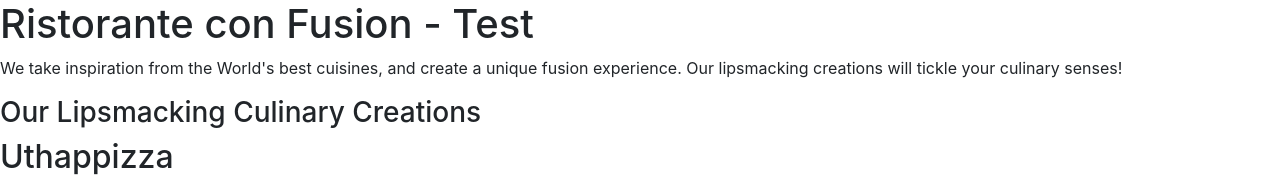
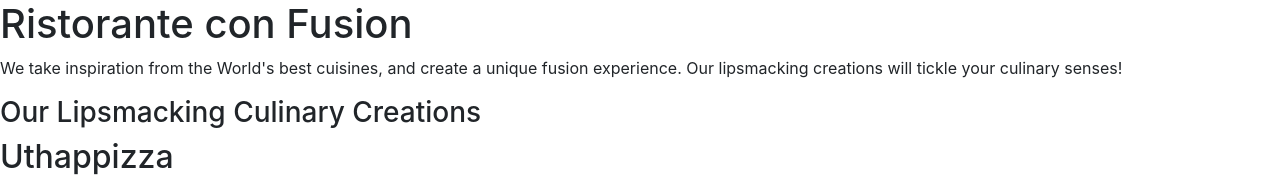
Before and after one commit to ziffiex/bootstrap4-conFusion, a website: page index.html in a window 1280 px wide. Shown: the top 177 px of the page. Drawn offline with nearby package versions, Linux system fonts and the light colour scheme.

Commit message:
Removed test

```diff
--- a/index.html
+++ b/index.html
@@ -18,7 +18,7 @@
         <div>
             <div>
                 <div>
-                    <h1>Ristorante con Fusion - Test</h1>
+                    <h1>Ristorante con Fusion</h1>
                     <p>We take inspiration from the World's best cuisines, and create a unique fusion experience. Our lipsmacking creations will tickle your culinary senses!</p>
                 </div>
                 <div>
```
